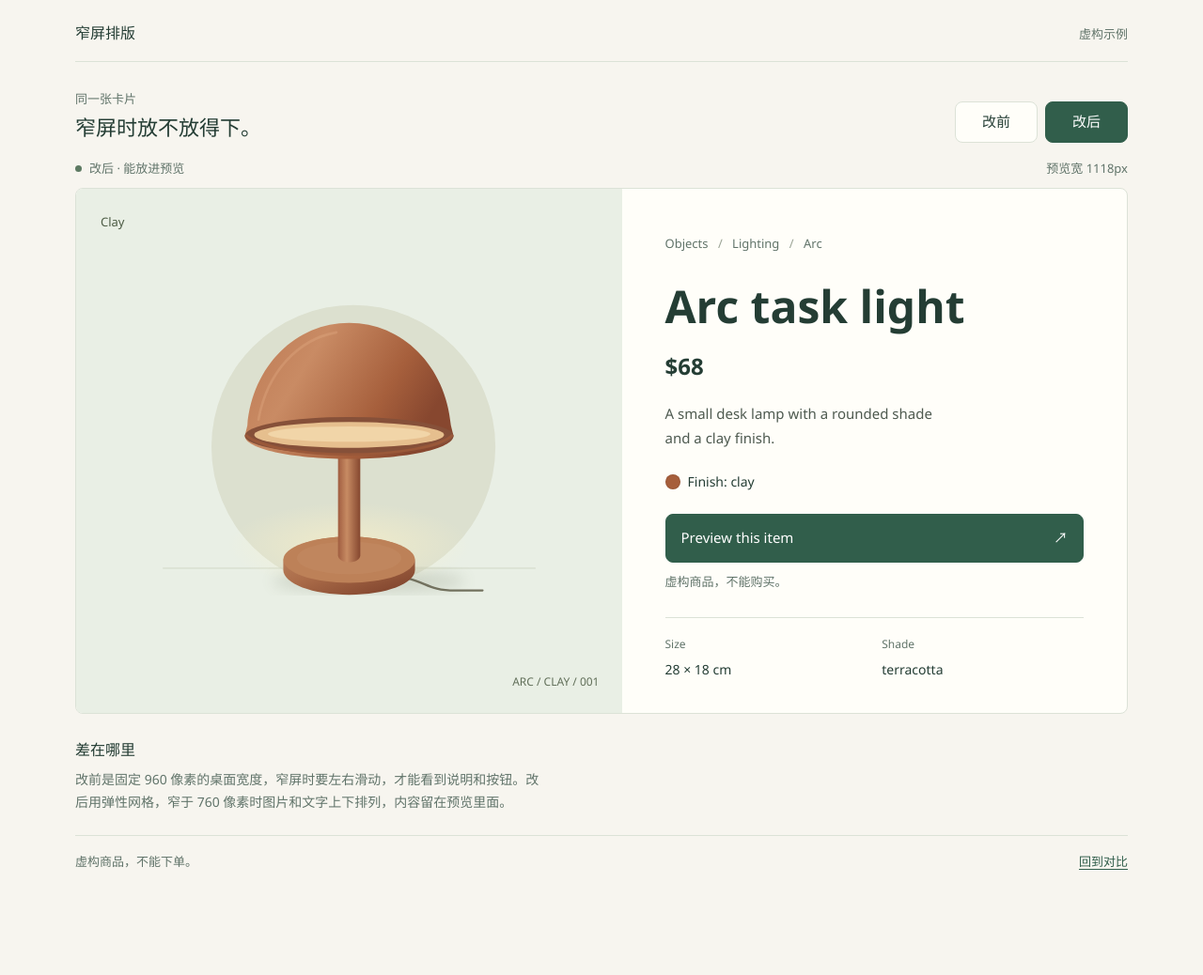
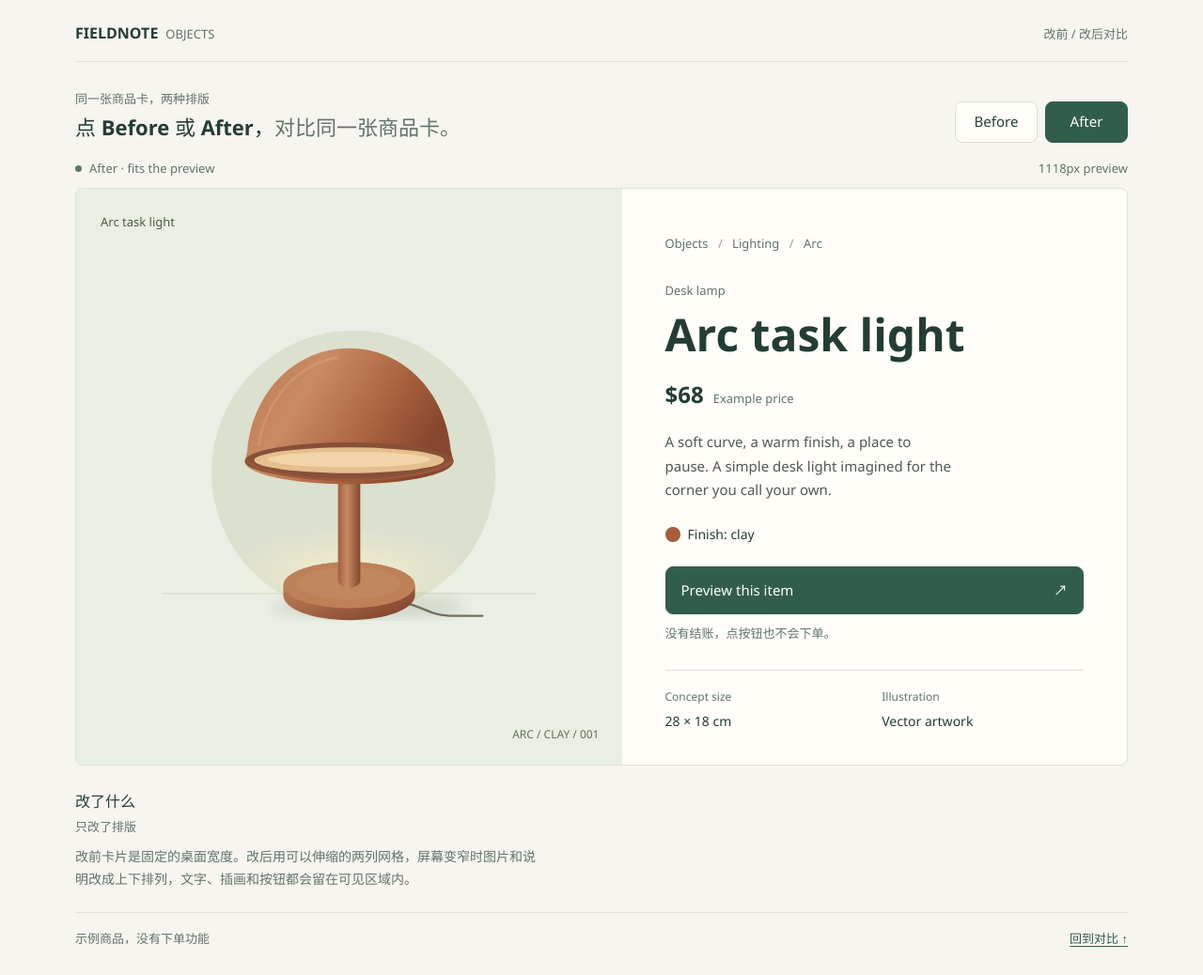
Before and after one commit to Yueyue673/responsive-ticket-demo, a plain HTML site: page index.html in a window 1280 px wide. Shown: the whole page at 94% size. Before the commit the page ends 956 px from the top, so only its background shows below. Drawn offline with Linux system fonts and the light colour scheme.

Commit message:
Use the drafted Chinese copy on the quieter page.
README is the teammate's draft. The page keeps the paper, ink, and spacing, and now uses that draft's title, masthead, Before/After labels, notes, and button reply.

Co-authored-by: Yueyue <Yueyue673@users.noreply.github.com>

```diff
--- a/index.html
+++ b/index.html
@@ -4,8 +4,8 @@
   <meta charset="utf-8">
   <meta name="viewport" content="width=device-width, initial-scale=1">
   <meta name="color-scheme" content="light">
-  <meta name="description" content="同一张虚构商品卡片。改前在窄屏上会超出预览，改后能放进来。不能下单。">
-  <title>窄屏上的商品卡片</title>
+  <meta name="description" content="同一张商品卡，可以切换改前和改后的排版。窄屏上改前会左右溢出，改后会收进预览里。灯、价格和尺寸是示例。">
+  <title>Arc task light：改前 / 改后</title>
   <style>
     :root {
       --ink: #243d34;
@@ -41,10 +41,11 @@
     .skip-link:focus { transform: translateY(0); }
     .shell { width: min(1120px, calc(100% - 80px)); margin-inline: auto; }
     .masthead {
-      display: flex; align-items: baseline; justify-content: space-between;
-      gap: 16px; padding-block: 22px 16px; border-bottom: 1px solid var(--line);
+      display: flex; align-items: baseline; justify-content: space-between; flex-wrap: wrap;
+      gap: 12px 16px; padding-block: 22px 16px; border-bottom: 1px solid var(--line);
     }
     .site-name { color: var(--ink); font-size: 16px; font-weight: 650; text-decoration: none; }
+    .site-name span { margin-left: 8px; color: var(--muted); font-size: 13px; font-weight: 400; }
     .masthead p { margin: 0; color: var(--muted); font-size: 13px; }
     .study-bar {
       display: flex; align-items: flex-end; justify-content: space-between; gap: 24px;
@@ -52,6 +53,7 @@
     }
     .kicker { margin: 0 0 4px; font-size: 13px; color: var(--muted); }
     .study-title { margin: 0; font-size: 22px; font-weight: 650; line-height: 1.45; }
+    .study-title span { color: var(--muted); font-weight: 500; }
     .switcher { display: flex; flex-shrink: 0; gap: 8px; }
     .mode-button {
       min-height: 44px; min-width: 88px; padding: 8px 16px;
@@ -87,8 +89,10 @@
     .breadcrumb { margin: 0 0 28px; font-size: 13px; color: var(--muted); }
     .breadcrumb span { padding-inline: 7px; color: #9aa394; }
     h1 { margin: 0; font-size: clamp(36px, 4vw, 48px); font-weight: 650; line-height: 1.15; }
-    .price { margin: 16px 0 0; }
+    .price { display: flex; align-items: baseline; gap: 10px; margin: 16px 0 0; }
     .price strong { font-size: 24px; font-weight: 600; }
+    .price span { color: var(--muted); font-size: 13px; }
+    .item-kind { margin: 0 0 8px; font-size: 13px; color: var(--muted); }
     .description { max-width: 36ch; margin: 18px 0 22px; font-size: 15px; line-height: 1.7; color: #4e5a50; }
     .finish { display: flex; gap: 8px; align-items: center; margin-bottom: 22px; font-size: 14px; }
     .swatch { display: inline-block; height: 16px; width: 16px; border-radius: 50%; background: var(--clay); box-shadow: inset 0 0 0 1px #00000015; }
@@ -105,8 +109,9 @@
     .details dt { font-size: 12px; color: var(--muted); }
     .details dd { margin: 4px 0 0; font-size: 14px; }
     .explanation { padding-block: 26px 22px; border-bottom: 1px solid var(--line); }
-    .explanation h2 { margin: 0 0 8px; font-size: 16px; font-weight: 650; line-height: 1.5; }
+    .explanation h2 { margin: 0 0 4px; font-size: 16px; font-weight: 650; line-height: 1.5; }
     .explanation p { margin: 0; max-width: 62ch; font-size: 14px; line-height: 1.75; color: var(--muted); }
+    .explanation .scope-label { margin: 0 0 8px; font-size: 13px; }
     .bug-hint { display: none; margin: 12px 0 0; color: #80512e; font-size: 14px; line-height: 1.7; }
     body[data-mode="before"] .bug-hint { display: block; }
     footer {
@@ -147,34 +152,34 @@
 <body data-mode="after">
   <a class="skip-link" href="#demo">跳到对比</a>
   <header class="masthead shell">
-    <a class="site-name" href="#demo">窄屏排版</a>
-    <p>虚构示例</p>
+    <a class="site-name" href="#demo" aria-label="FIELDNOTE OBJECTS"><strong>FIELDNOTE</strong><span>OBJECTS</span></a>
+    <p>改前 / 改后对比</p>
   </header>
 
   <main class="shell" id="demo">
     <div class="study-bar">
       <div>
-        <p class="kicker">同一张卡片</p>
-        <p class="study-title">窄屏时放不放得下。</p>
+        <p class="kicker">同一张商品卡，两种排版</p>
+        <p class="study-title">点 Before 或 After，<span>对比同一张商品卡。</span></p>
       </div>
       <div class="switcher" role="group" aria-label="切换改前和改后">
-        <button class="mode-button" type="button" data-mode="before" aria-pressed="false" aria-controls="product-stage">改前</button>
-        <button class="mode-button" type="button" data-mode="after" aria-pressed="true" aria-controls="product-stage">改后</button>
+        <button class="mode-button" type="button" data-mode="before" aria-pressed="false" aria-controls="product-stage">Before</button>
+        <button class="mode-button" type="button" data-mode="after" aria-pressed="true" aria-controls="product-stage">After</button>
       </div>
     </div>
 
     <div class="viewport-meta">
-      <span class="status" id="layout-status" role="status">改后 · 能放进预览</span>
-      <span id="viewport-size">预览宽度</span>
+      <span class="status" id="layout-status" role="status">After · fits the preview</span>
+      <span id="viewport-size">缩放窗口再对比</span>
     </div>
 
-    <section class="demo-stage" id="product-stage" tabindex="0" aria-label="商品卡片预览。改前在窄屏上可以左右滑动。">
+    <section class="demo-stage" id="product-stage" tabindex="0" aria-label="商品卡预览。选 Before 时，窄屏可能需要左右滑动。">
       <article class="product" aria-labelledby="product-title">
         <div class="product-visual">
-          <span class="visual-label">Clay</span>
+          <span class="visual-label">Arc task light</span>
           <svg class="lamp-art" viewBox="0 0 500 460" role="img" aria-labelledby="lamp-title lamp-description">
-            <title id="lamp-title">陶土台灯的线条图</title>
-            <desc id="lamp-description">圆灯罩、细灯杆和圆底座，画在浅绿色底上。这是虚构商品。</desc>
+            <title id="lamp-title">Terracotta desk lamp</title>
+            <desc id="lamp-description">A rounded mushroom shade on a slender stem and circular base, drawn over a soft green background.</desc>
             <defs>
               <linearGradient id="shade" x1="0" x2="1" y1="0" y2=".4">
                 <stop stop-color="#bd7953"/><stop offset=".36" stop-color="#c98b64"/>
@@ -212,31 +217,33 @@
 
         <div class="product-copy">
           <p class="breadcrumb">Objects <span>/</span> Lighting <span>/</span> Arc</p>
+          <p class="item-kind">Desk lamp</p>
           <h1 id="product-title">Arc task light</h1>
-          <p class="price"><strong>$68</strong></p>
-          <p class="description">A small desk lamp with a rounded shade and a clay finish.</p>
+          <p class="price"><strong>$68</strong><span>Example price</span></p>
+          <p class="description">A soft curve, a warm finish, a place to pause. A simple desk light imagined for the corner you call your own.</p>
           <div class="finish"><span class="swatch" aria-hidden="true"></span><span>Finish: clay</span></div>
           <button class="product-button" type="button" id="preview-button">Preview this item <span aria-hidden="true">↗</span></button>
-          <p class="demo-note">虚构商品，不能购买。</p>
+          <p class="demo-note">没有结账，点按钮也不会下单。</p>
           <p class="action-feedback" id="action-feedback" role="status"></p>
           <dl class="details">
-            <div><dt>Size</dt><dd>28 × 18 cm</dd></div>
-            <div><dt>Shade</dt><dd>terracotta</dd></div>
+            <div><dt>Concept size</dt><dd>28 × 18 cm</dd></div>
+            <div><dt>Illustration</dt><dd>Vector artwork</dd></div>
           </dl>
         </div>
       </article>
     </section>
 
-    <p class="bug-hint" id="bug-hint">这张卡片固定 960 像素宽。窄屏上可以左右滑动，才能看到右边的说明和按钮。</p>
+    <p class="bug-hint" id="bug-hint">原来的卡片是 960px 宽。在手机上，请左右滑动预览才能看到说明。点 After 就会改过来。</p>
     <section class="explanation" id="notes" aria-labelledby="fix-title">
-      <h2 id="fix-title">差在哪里</h2>
-      <p>改前是固定 960 像素的桌面宽度，窄屏时要左右滑动，才能看到说明和按钮。改后用弹性网格，窄于 760 像素时图片和文字上下排列，内容留在预览里面。</p>
+      <h2 id="fix-title">改了什么</h2>
+      <p class="scope-label">只改了排版</p>
+      <p>改前卡片是固定的桌面宽度。改后用可以伸缩的两列网格，屏幕变窄时图片和说明改成上下排列，文字、插画和按钮都会留在可见区域内。</p>
     </section>
   </main>
 
   <footer class="shell">
-    <span>虚构商品，不能下单。</span>
-    <a href="#demo">回到对比</a>
+    <span>示例商品，没有下单功能</span>
+    <a href="#demo">回到对比 ↑</a>
   </footer>
 
   <script>
@@ -249,9 +256,9 @@
       function updateReadout() {
         const width = Math.round(stage.clientWidth);
         const overflow = stage.scrollWidth > stage.clientWidth + 1;
-        const label = document.body.dataset.mode === 'after' ? '改后' : '改前';
-        status.textContent = label + (overflow ? ' · 左右滑才能看完' : ' · 能放进预览');
-        size.textContent = '预览宽 ' + width + 'px';
+        const label = document.body.dataset.mode === 'after' ? 'After' : 'Before';
+        status.textContent = label + (overflow ? ' · horizontal overflow' : ' · fits the preview');
+        size.textContent = width + 'px preview';
       }
 
       buttons.forEach(button => {
@@ -264,7 +271,7 @@
       });
 
       document.getElementById('preview-button').addEventListener('click', () => {
-        document.getElementById('action-feedback').textContent = '只是看一看，没有下单。';
+        document.getElementById('action-feedback').textContent = '没有下单，只是预览。';
       });
 
       window.addEventListener('resize', updateReadout);
```
Also changed, not shown: 1 other file.
